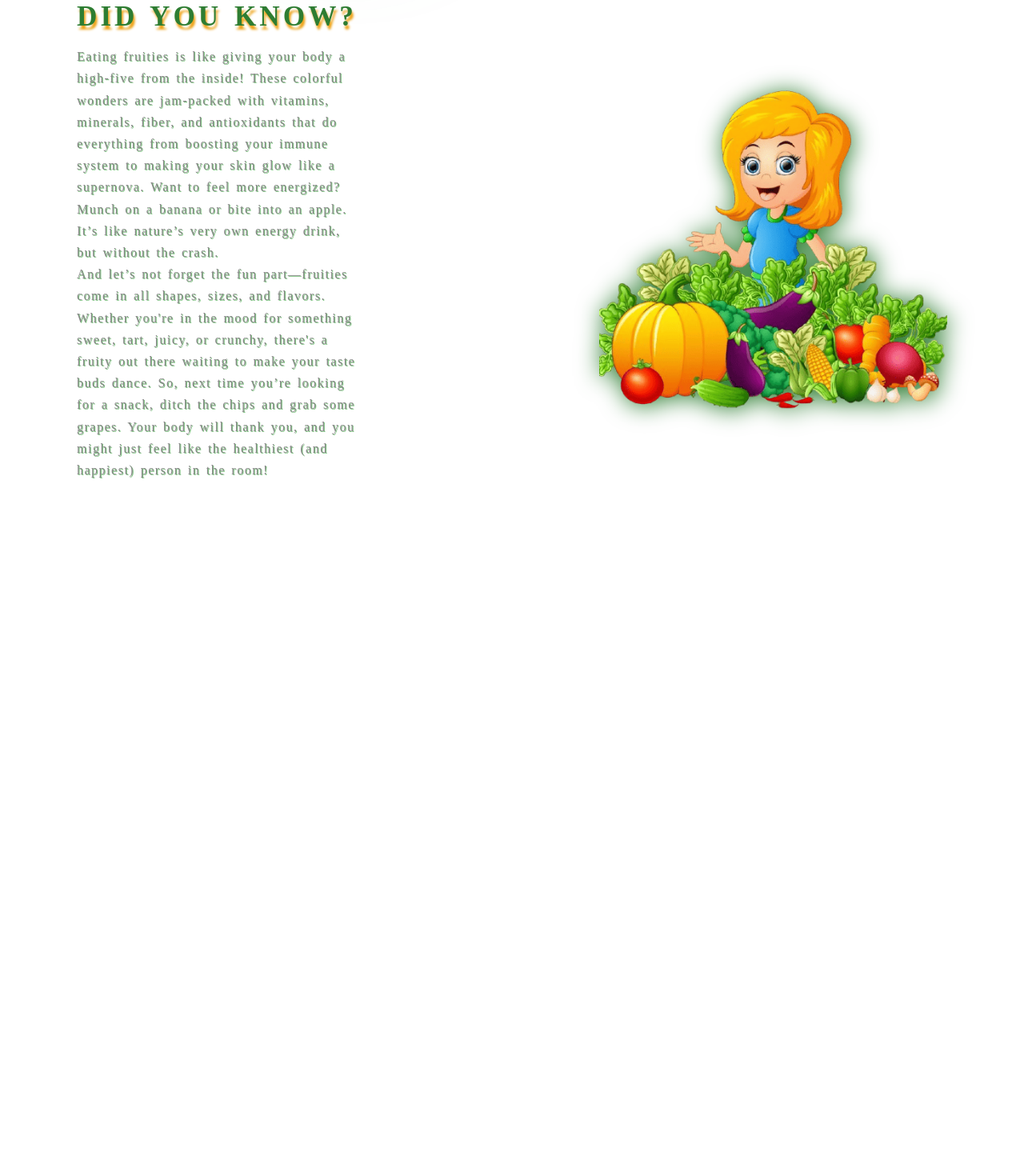
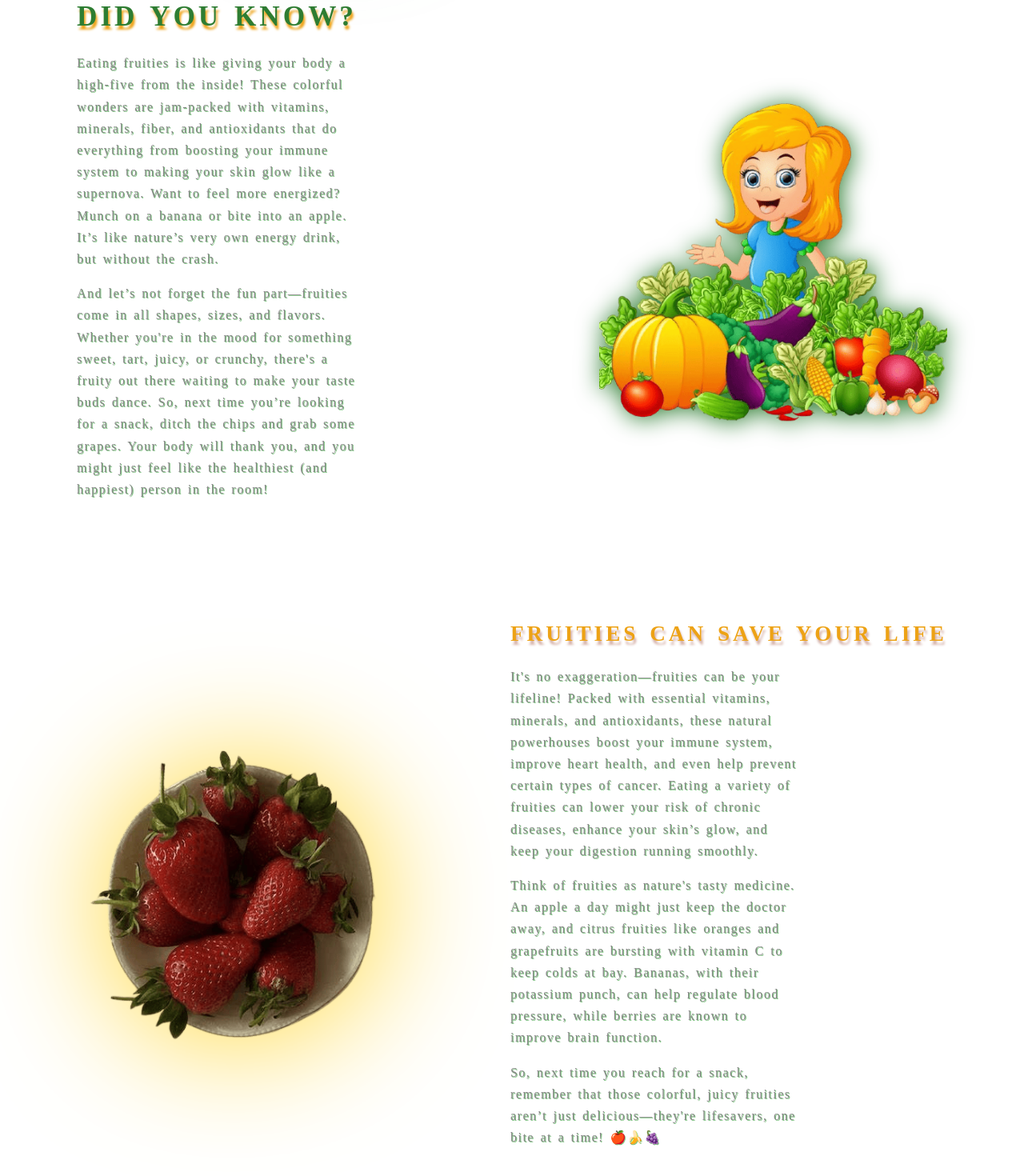
Before and after one commit to Tom-Okafor/fruityDOM, a React (Vite) app: page / in a window 1280 px wide. Shown: the part 746-2216 px from the top of the page at 80% size. Before the commit the page ends 1403 px from the top, so only its background shows below. Built offline with nearby package versions, Linux system fonts and the light colour scheme; a web font is replaced by a local one.

Commit message:
Create and style fruities can save your life section.

```diff
--- a/src/components/App.jsx
+++ b/src/components/App.jsx
@@ -1,11 +1,24 @@
 import Hero from "./Hero/Hero";
 import Section from "./Section/Section";
+import { SECTION_ONE_PARAGRAPHS } from "../constants";
+import { SECTION_TWO_PARAGRAPHS } from "../constants";
 
 function App() {
   return (
     <>
       <Hero />
-      <Section />
+      <Section
+        source="assets/girl.png"
+        altText="excited little girl in a fruit garden."
+        text="did you know?"
+        sectionParagraph={SECTION_ONE_PARAGRAPHS}
+      />
+      <Section
+        source="assets/img9.png"
+        altText="strawberries in a white plate"
+        sectionParagraph={SECTION_TWO_PARAGRAPHS}
+        text='fruities can save your life'
+      />
     </>
   );
 }
--- a/src/components/Section/Section.jsx
+++ b/src/components/Section/Section.jsx
@@ -1,17 +1,21 @@
 import Image from "../Image";
 import TextBlock from "./Textblock";
-import { SECTION_ONE_PARAGRAPHS } from "../../constants";
+import PropTypes from "prop-types";
 
-function Section() {
+function Section({ source, altText, sectionParagraph, text }) {
   return (
     <section>
-      <Image
-        source="/assets/girl.png"
-        altText="stawberries on a white plate."
-      />
-      <TextBlock sectionParagraph={SECTION_ONE_PARAGRAPHS} />
+      <Image source={source} altText={altText} />
+      <TextBlock sectionParagraph={sectionParagraph} text={text} />
     </section>
   );
 }
 
 export default Section;
+
+Section.propTypes = {
+  source: PropTypes.string,
+  altText: PropTypes.string,
+  sectionParagraph: PropTypes.array,
+  text: PropTypes.string.isRequired,
+};
--- a/src/components/Section/Textblock.jsx
+++ b/src/components/Section/Textblock.jsx
@@ -2,10 +2,10 @@ import HeadText from "../Headtext";
 import Paragraph from "../Hero/Paragraph";
 import PropTypes from "prop-types";
 
-function TextBlock({ sectionParagraph }) {
+function TextBlock({ sectionParagraph, text }) {
   return (
     <article>
-      <HeadText text="did you know?" />
+      <HeadText text={text} />
       {sectionParagraph.map((paragraph, index) => (
         <Paragraph key={index} words={paragraph} />
       ))}
@@ -17,4 +17,5 @@ export default TextBlock;
 
 TextBlock.propTypes = {
   sectionParagraph: PropTypes.oneOfType([PropTypes.array, PropTypes.string]),
+  text: PropTypes.string.isRequired,
 };
--- a/src/constants/index.js
+++ b/src/constants/index.js
@@ -2,3 +2,9 @@ export const SECTION_ONE_PARAGRAPHS = [
   "Eating fruities is like giving your body a high-five from the inside! These colorful wonders are jam-packed with vitamins, minerals, fiber, and antioxidants that do everything from boosting your immune system to making your skin glow like a supernova. Want to feel more energized? Munch on a banana or bite into an apple. It’s like nature’s very own energy drink, but without the crash.",
   "And let’s not forget the fun part—fruities come in all shapes, sizes, and flavors. Whether you're in the mood for something sweet, tart, juicy, or crunchy, there's a fruity out there waiting to make your taste buds dance. So, next time you’re looking for a snack, ditch the chips and grab some grapes. Your body will thank you, and you might just feel like the healthiest (and happiest) person in the room!",
 ];
+
+export const SECTION_TWO_PARAGRAPHS = [
+  "It's no exaggeration—fruities can be your lifeline! Packed with essential vitamins, minerals, and antioxidants, these natural powerhouses boost your immune system, improve heart health, and even help prevent certain types of cancer. Eating a variety of fruities can lower your risk of chronic diseases, enhance your skin’s glow, and keep your digestion running smoothly.",
+  "Think of fruities as nature's tasty medicine. An apple a day might just keep the doctor away, and citrus fruities like oranges and grapefruits are bursting with vitamin C to keep colds at bay. Bananas, with their potassium punch, can help regulate blood pressure, while berries are known to improve brain function.",
+  "So, next time you reach for a snack, remember that those colorful, juicy fruities aren’t just delicious—they're lifesavers, one bite at a time! 🍎🍌🍇",
+];
--- a/src/index.css
+++ b/src/index.css
@@ -147,6 +147,7 @@ h2 {
 }
 
 section {
+  -webkit-margin-before: 7rem;
   margin-block-start: 7rem;
   display: flex;
   flex-direction: column-reverse;
@@ -177,12 +178,41 @@ section article p {
   word-spacing: 2px;
   color: #888;
   text-shadow: 1px 1px var(--light-green);
+  padding-block: 0.5rem;
+}
+
+section:nth-of-type(2) h2 {
+  color: var(--pawpaw-orange);
+  text-transform: uppercase;
+  font-weight: 900;
+  letter-spacing: 4px;
+  text-shadow: 2px 5px 3px var(--bgColor);
+  font-size: 1.7rem;
+}
+
+section:nth-of-type(2) img {
+  filter: drop-shadow(2px 2px 80px var(--yellow));
+  -webkit-filter: drop-shadow(2px 2px 80px var(--yellow));
 }
 
 @media (prefers-reduced-motion: no-preference) {
+  @-webkit-keyframes moveBall {
+    to {
+      right: 60%;
+      top: 40%;
+    }
+  }
+
   @keyframes moveBall {
     to {
       right: 60%;
+      top: 40%;
+    }
+  }
+
+  @-webkit-keyframes moveBall2 {
+    to {
+      left: 50%;
       top: 40%;
     }
   }
@@ -279,7 +309,10 @@ section article p {
 
 
   section {
+    -webkit-margin-before: 9rem;
     margin-block-start: 9rem;
+    -webkit-margin-after: 2rem;
+    margin-block-end: 2rem;
     display: flex;
     flex-direction: row-reverse;
     justify-content: space-between;
@@ -296,6 +329,10 @@ section article p {
 
   section article p {
     max-width: 45ch;
+  }
+
+  section:nth-of-type(2) {
+    flex-direction: row;
   }
 
 }
```
